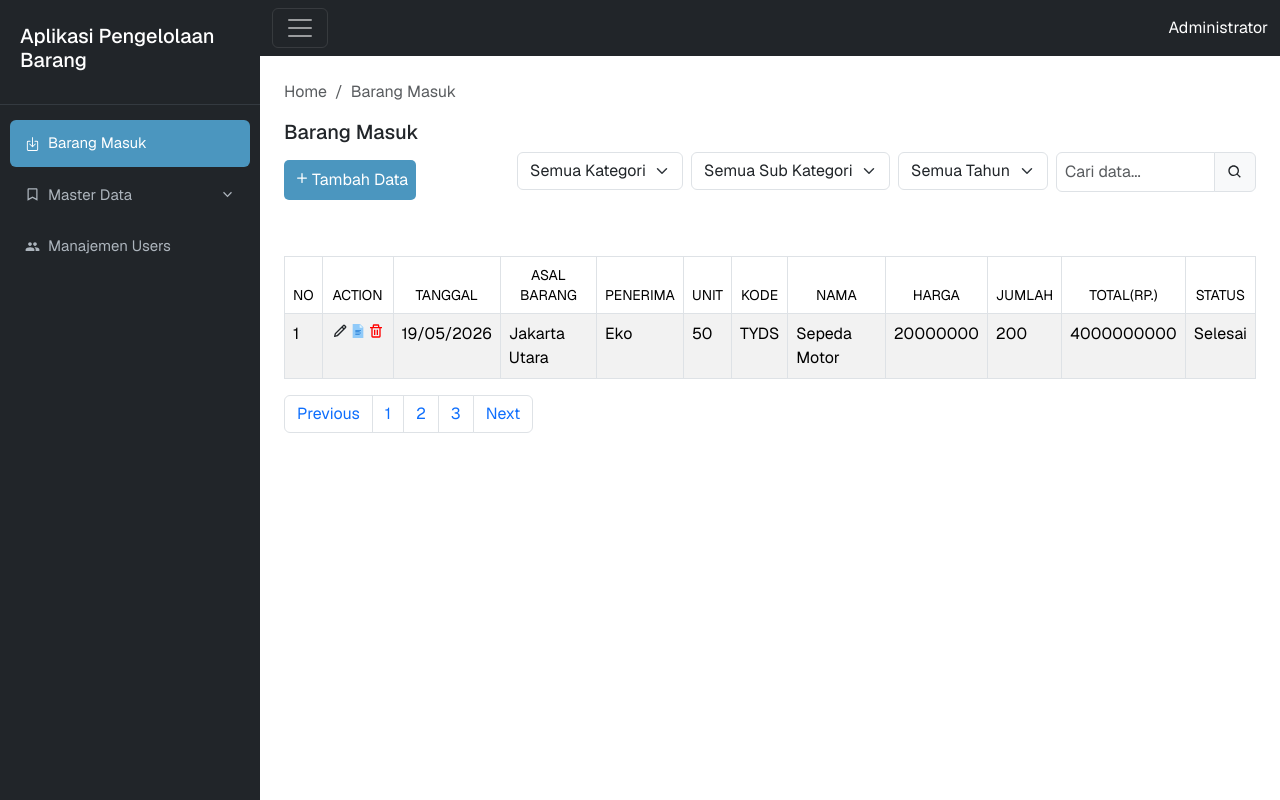
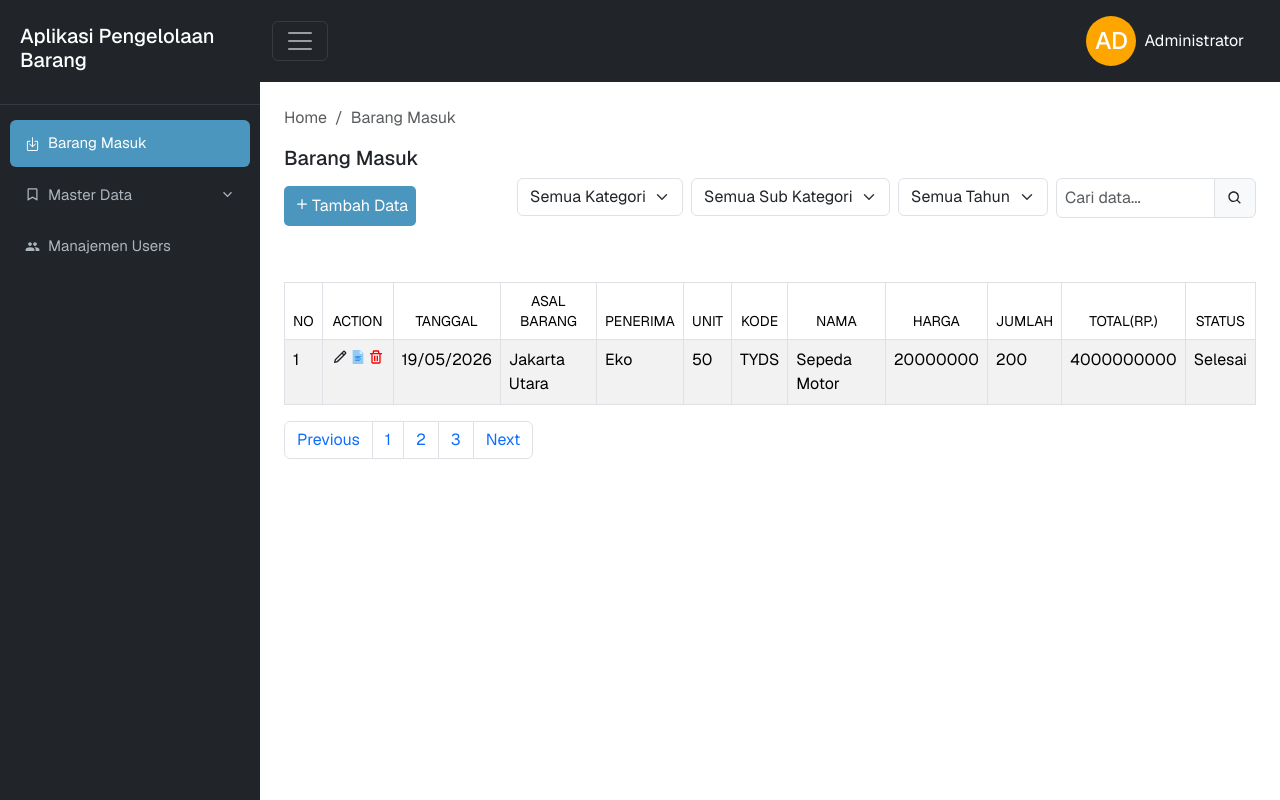
Before and after one commit to aminsum9/aplikasi-pengelolaan-barang, a Next.js app: page /home in a window 1280 px wide. Built offline with nearby package versions, Linux system fonts and the light colour scheme.

Commit message:
update navbar

```diff
--- a/app/components/ui/navbar.tsx
+++ b/app/components/ui/navbar.tsx
@@ -3,6 +3,9 @@
 
 import 'bootstrap/dist/css/bootstrap.min.css';
 import "../../globals.css";
+
+import { useState, useRef, useEffect } from 'react';
+import Image from 'next/image';
 
 export default function Navbar() {
 
@@ -13,12 +16,112 @@ export default function Navbar() {
                     <button className="navbar-toggler" type="button" data-bs-toggle="collapse" data-bs-target="#navbarToggleExternalContent" aria-controls="navbarToggleExternalContent" aria-expanded="false" aria-label="Toggle navigation">
                         <span className="navbar-toggler-icon"></span>
                     </button>
+                    <nav className="navbar navbar-expand-lg  px-4">
+                        <div className="ms-auto flex flex-row items-center justify-center">
+                            <AvatarDropdown />
+                        </div>
+                    </nav>
+                </div>
+            </nav>
+        </div>
+    )
+}
+
+
+function AvatarDropdown() {
+    const [isOpen, setIsOpen] = useState(false);
+    const dropdownRef = useRef<HTMLDivElement>(null);
+
+    useEffect(() => {
+        function handleClickOutside(event: MouseEvent) {
+            if (
+                dropdownRef.current &&
+                !dropdownRef.current.contains(event.target as Node)
+            ) {
+                setIsOpen(false);
+            }
+        }
+
+        document.addEventListener('mousedown', handleClickOutside);
+
+        return () => {
+            document.removeEventListener('mousedown', handleClickOutside);
+        };
+    }, []);
+
+    return (
+        <div className="position-relative d-inline-block" ref={dropdownRef}>
+            {/* Avatar */}
+            <button
+                type="button"
+                className="btn p-0 border-0 rounded-circle"
+                onClick={() => setIsOpen(!isOpen)}
+            >
+                <div className='flex flex-row justify-center items-center' >
+                    <div style={{
+                        width: 50,
+                        height: 50,
+                        borderRadius: 50,
+                        backgroundColor: "orange",
+                        display: "flex",
+                        alignItems: "center",
+                        justifyContent: "center",
+                        color: "#fff"
+                    }} >
+                        <h4 style={{ marginBottom: 0 }} >AD</h4>
+                    </div>
                     <span className="avatar flex flex-row items-center align-center">
                         {/* <img className="avatar-img" src="" alt="avatar" /> */}
                         <p className='text-white mb-0 ml-2'>Administrator</p>
                     </span>
                 </div>
-            </nav>
+            </button>
+
+            {/* Dropdown */}
+            {isOpen && (
+                <div
+                    className="card shadow border-0 position-absolute mt-2"
+                    style={{
+                        width: '250px',
+                        right: 0,
+                        top: '100%',
+                        zIndex: 1050,
+                    }}
+                >
+                    <div className="card-body">
+                        <div className="d-flex align-items-center gap-2 mb-3">
+                            <div style={{
+                                width: 50,
+                                height: 50,
+                                borderRadius: 50,
+                                backgroundColor: "orange",
+                                display: "flex",
+                                alignItems: "center",
+                                justifyContent: "center",
+                                color: "#fff"
+                            }} >
+                                <h4 style={{ marginBottom: 0 }} >AD</h4>
+                            </div>
+
+                            <div>
+                                <div className="fw-bold">Administrator</div>
+                                <small className="text-muted">
+                                    admin@gmail.com
+                                </small>
+                            </div>
+                        </div>
+
+                        <hr />
+
+                        <button onClick={() => {
+                            localStorage.clear()
+                            location.href = "/"
+                        }} className="btn btn-light w-100 text-start text-danger">
+                            Logout
+                        </button>
+                    </div>
+                </div>
+            )}
         </div>
-    )
+    );
 }
```
